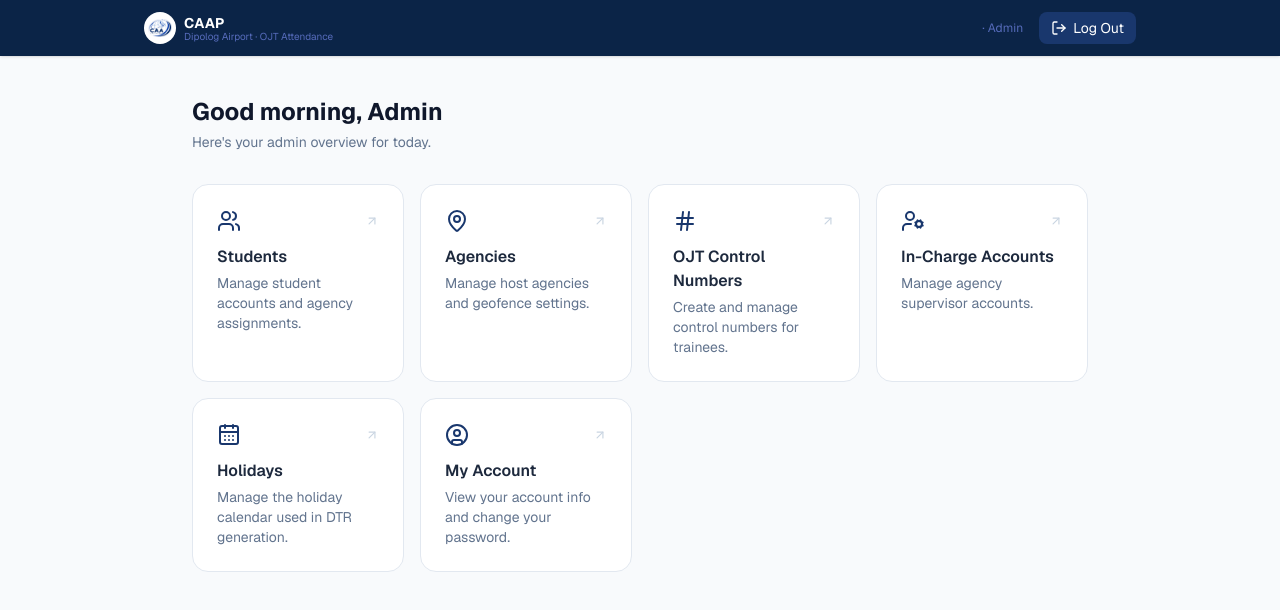
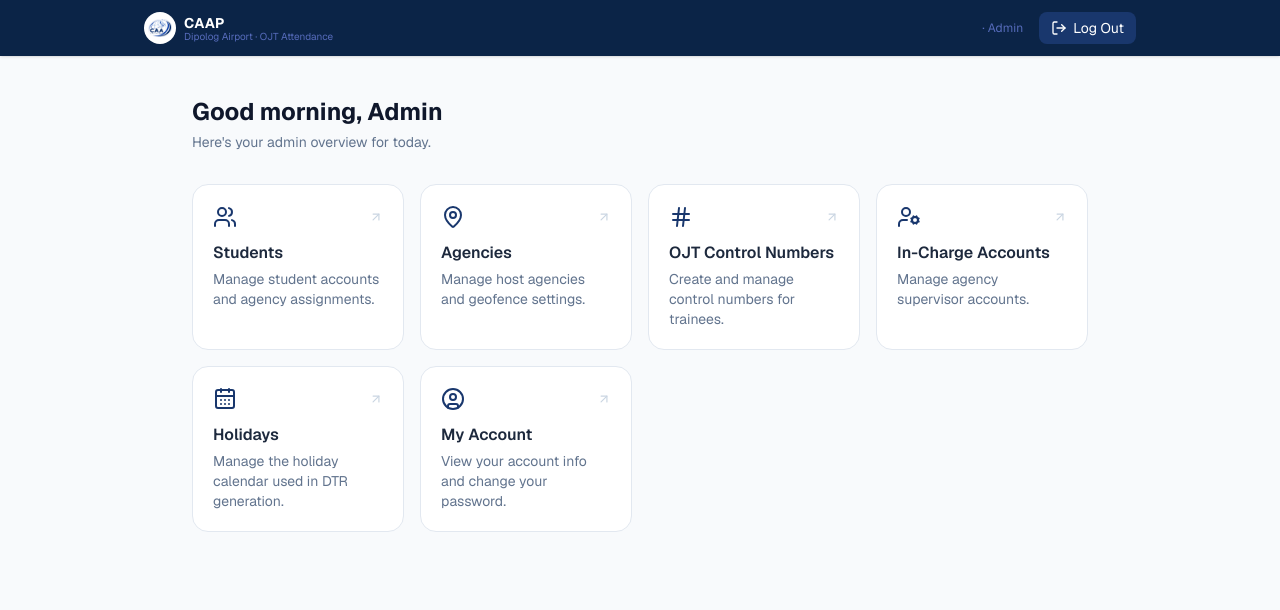
Before and after one commit to kbjacalan/ojt-attendance, a React (Vite) app in the folder frontend/: page /admin/dashboard in a window 1280 px wide. Shown: the top 610 px of the page. Built offline with nearby package versions, Linux system fonts and the light colour scheme; no server answers; sample sign-in values are in the browser's storage.

Commit message:
feat: remove redundant padding from Dashboard links for consistent styling

```diff
--- a/frontend/src/pages/admin/Dashboard.jsx
+++ b/frontend/src/pages/admin/Dashboard.jsx
@@ -61,7 +61,7 @@ export default function Dashboard() {
         <div className="grid grid-cols-1 sm:grid-cols-2 lg:grid-cols-4 gap-4">
           <Link
             to="/admin/students"
-            className="group bg-white rounded-2xl border border-slate-200 p-5 sm:p-6 hover:shadow-md transition-shadow"
+            className="group bg-white rounded-2xl border border-slate-200 p-5 hover:shadow-md transition-shadow"
           >
             <div className="flex items-center justify-between mb-3">
               <span className="relative inline-flex">
@@ -78,7 +78,7 @@ export default function Dashboard() {
 
           <Link
             to="/admin/agencies"
-            className="group bg-white rounded-2xl border border-slate-200 p-5 sm:p-6 hover:shadow-md transition-shadow"
+            className="group bg-white rounded-2xl border border-slate-200 p-5 hover:shadow-md transition-shadow"
           >
             <div className="flex items-center justify-between mb-3">
               <MapPin className="w-6 h-6 text-caap-blue" />
@@ -92,7 +92,7 @@ export default function Dashboard() {
 
           <Link
             to="/admin/control-numbers"
-            className="group bg-white rounded-2xl border border-slate-200 p-5 sm:p-6 hover:shadow-md transition-shadow"
+            className="group bg-white rounded-2xl border border-slate-200 p-5 hover:shadow-md transition-shadow"
           >
             <div className="flex items-center justify-between mb-3">
               <Hash className="w-6 h-6 text-caap-blue" />
@@ -108,7 +108,7 @@ export default function Dashboard() {
 
           <Link
             to="/admin/staff"
-            className="group bg-white rounded-2xl border border-slate-200 p-5 sm:p-6 hover:shadow-md transition-shadow"
+            className="group bg-white rounded-2xl border border-slate-200 p-5 hover:shadow-md transition-shadow"
           >
             <div className="flex items-center justify-between mb-3">
               <UserCog className="w-6 h-6 text-caap-blue" />
@@ -122,7 +122,7 @@ export default function Dashboard() {
 
           <Link
             to="/admin/holidays"
-            className="group bg-white rounded-2xl border border-slate-200 p-5 sm:p-6 hover:shadow-md transition-shadow"
+            className="group bg-white rounded-2xl border border-slate-200 p-5 hover:shadow-md transition-shadow"
           >
             <div className="flex items-center justify-between mb-3">
               <CalendarDays className="w-6 h-6 text-caap-blue" />
@@ -136,7 +136,7 @@ export default function Dashboard() {
 
           <Link
             to="/admin/account"
-            className="group bg-white rounded-2xl border border-slate-200 p-5 sm:p-6 hover:shadow-md transition-shadow"
+            className="group bg-white rounded-2xl border border-slate-200 p-5 hover:shadow-md transition-shadow"
           >
             <div className="flex items-center justify-between mb-3">
               <UserCircle className="w-6 h-6 text-caap-blue" />
```
